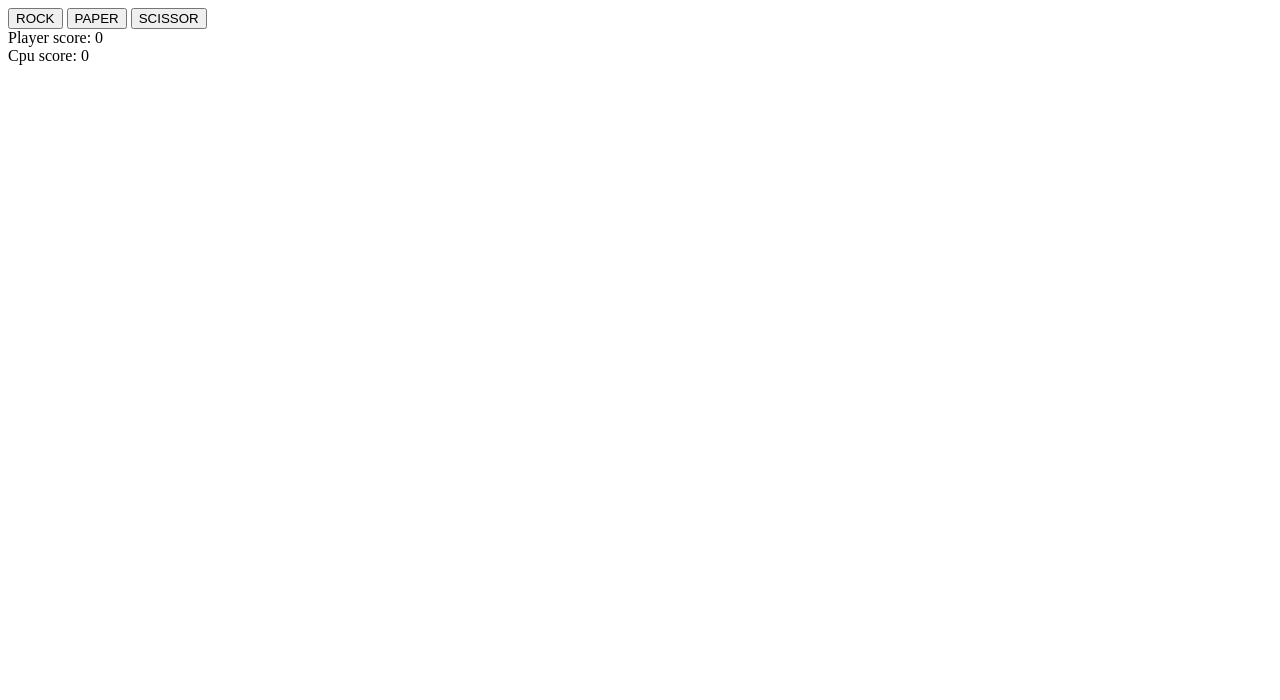
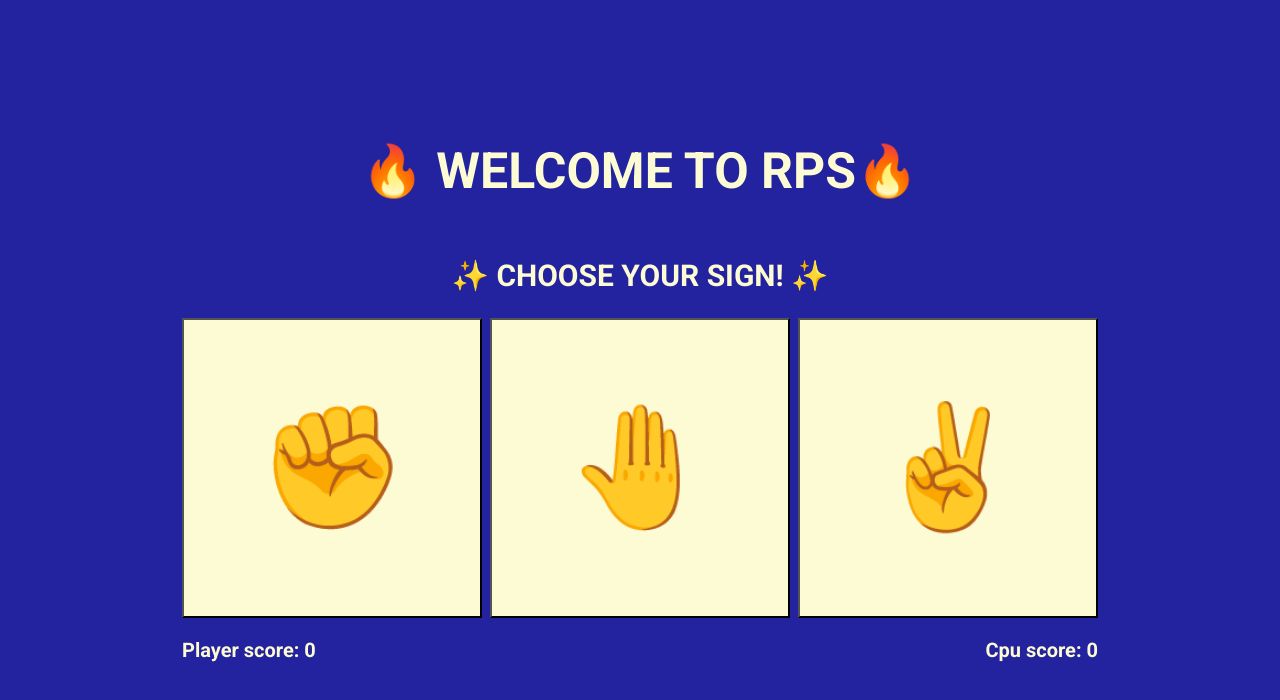
Before and after one commit to WilloBirillo/Rock-Paper-Scissor-js, a plain HTML site: page index.html in a window 1280 px wide. Drawn offline with Linux system fonts and the light colour scheme.

Commit message:
Add: new div for score

```diff
--- a/index.html
+++ b/index.html
@@ -4,13 +4,22 @@
     <meta charset="UTF-8" />
     <meta name="viewport" content="width=device-width, initial-scale=1.0" />
     <script src="main.js" defer></script>
+    <link rel="stylesheet" href="style.css" />
     <title>Rock Paper Scissor</title>
   </head>
   <body>
-    <button value="rock" id="rock-button">ROCK</button>
-    <button value="paper" id="paper-button" value="paper">PAPER</button>
-    <button value="scissor" id="scissor-button">SCISSOR</button>
+    <div id="game-container">
+      <h1>🔥 WELCOME TO RPS🔥</h1>
+      <h2>✨ CHOOSE YOUR SIGN! ✨</h2>
+    <div id="button-container">
+      <button value="rock" id="rock-button">✊</button>
+      <button value="paper" id="paper-button" value="paper">🤚</button>
+      <button value="scissor" id="scissor-button">✌️</button>
+    </div>
+    <div id="score"></div>
+    <div id="information">
 
-    <div id="score"></div>
+    </div>
+  </div>
   </body>
 </html>
```
